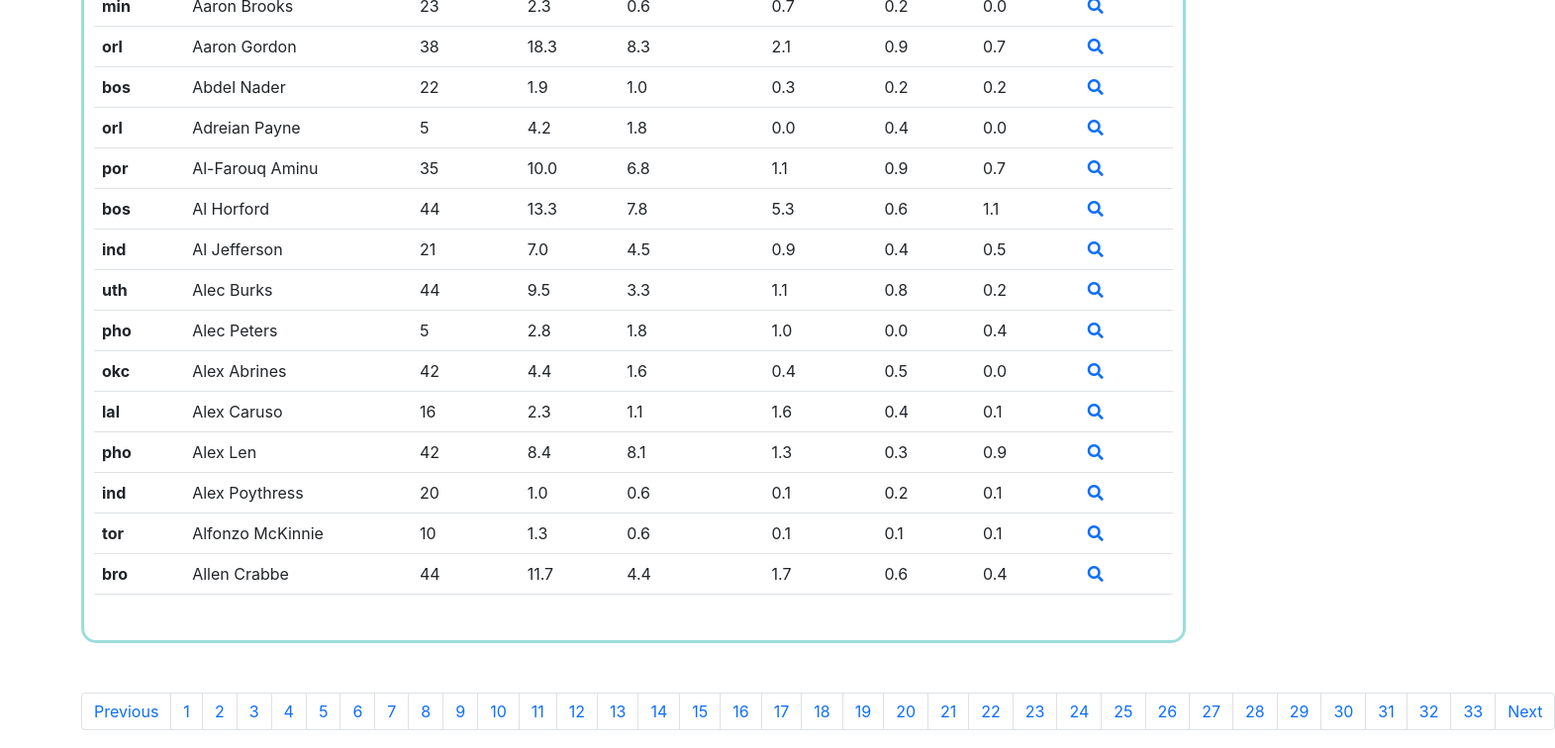
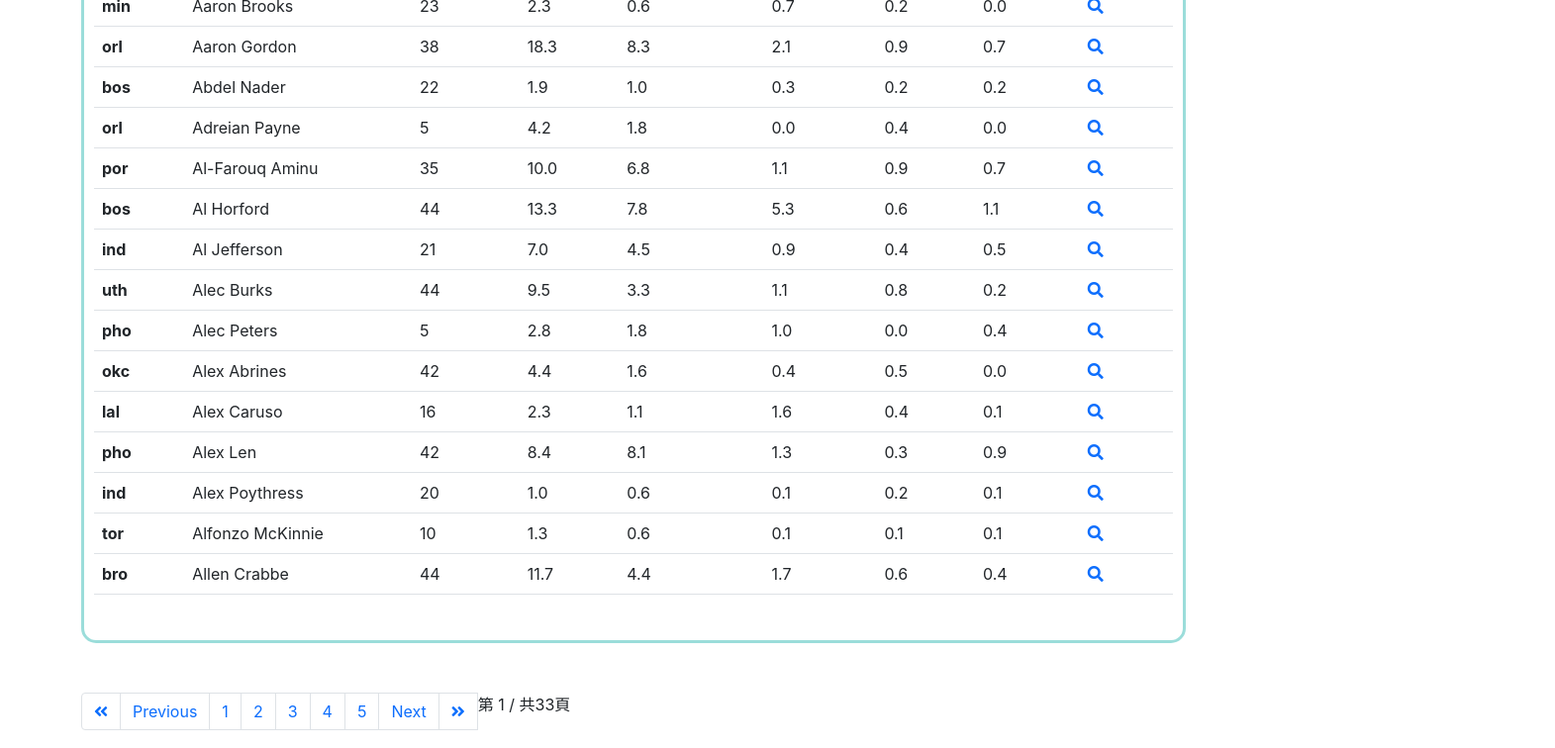
Before and after one commit to chiayuuliu/LnData-react, a React (Create React App) app: page / in a window 1280 px wide. Shown: the part 487-1243 px from the top of the page at 99% size, 1571 px wide, since content can reach past the window. Built offline with nearby package versions, Linux system fonts and the light colour scheme.

Commit message:
頁碼功能修正

```diff
--- a/src/pages/PlayerList.js
+++ b/src/pages/PlayerList.js
@@ -43,8 +43,9 @@ const Playerlist = (props) => {
         for (let i=1;i<=totalPage;i++){
             pages.push(i)
         }
-        setPagination(pages)
-    }, [totalPage]);
+        let showPage = pages.slice(nowpage-1, nowpage+4)
+        setPagination(showPage)
+    }, [totalPage, nowpage]);
 
 
     useEffect(() => {
@@ -160,6 +161,14 @@ const Playerlist = (props) => {
         {/* 頁數 */}
         <nav aria-label="Page navigation example">
             <ul className="pagination">
+            <li className="page-item">
+                <a className="page-link"
+                onClick={(e) => {
+                    if(nowpage>1){
+                        setNowpage(1)
+                    }
+                }}><i class="fas fa-angle-double-left"></i></a>
+              </li>
             {/* 前一頁 */}
               <li className="page-item">
                 <a className="page-link"
@@ -170,26 +179,7 @@ const Playerlist = (props) => {
                 }}>Previous</a>
                 </li>
                 {/* 頁數 */}
-                {}
               {pagination.map((v,i)=>{
-                  {/* const page = 1
-                  for(let i = page-5; i<page+5; i++){
-                      console.log('上層',i)
-                      if(i>=1 && i<=totalPage){
-                        console.log(i)
-                          return (
-
-                            <li className="page-item">
-                                <a className="page-link"
-                                key={i}
-                                onClick={(e) => {
-                                    setNowpage(i)
-                                }}
-                                >{i}</a>
-                            </li>
-                          )
-                      }
-                  } */}
                   return(
                     <li className="page-item">
                         <a className="page-link"
@@ -210,6 +200,17 @@ const Playerlist = (props) => {
                     }
                 }}>Next</a>
               </li>
+              {/* 最後一頁 */}
+              <li className="page-item">
+                <a className="page-link"
+                onClick={(e) => {
+                    if(nowpage<totalPage){
+                        setNowpage(totalPage)
+                    }
+                }}><i class="fas fa-angle-double-right"></i></a>
+              </li>
+
+              <p>第 {nowpage} / 共{totalPage}頁</p>
             </ul>
         </nav>
     </div>
```
